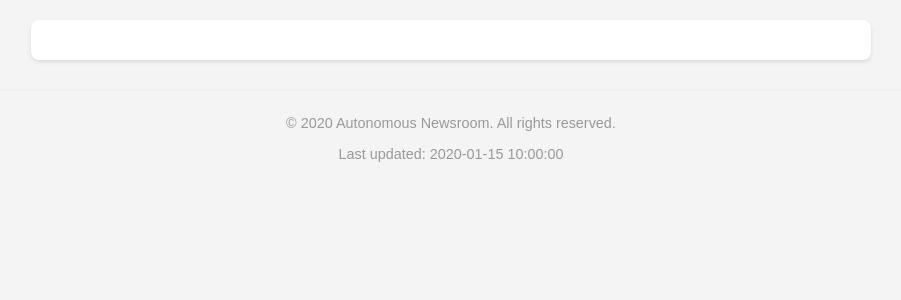
After one commit to Lakshmi-Sayyapureddy1819/autonomous-newsroom, a FastAPI app: template app/newsroom/templates/base.html in a window 1280 px wide. The commit adds this page. Shown: the top 300 px of the page, without its empty margins (189-1090 px from the left). Run offline with FastAPI, Linux system fonts and the light colour scheme; the template is opened without the code that fills it: most values are stand-ins (such as "Sample title", 1, 10 or a date in 2020).

Commit message:
feat: Implement design tokens, themes, contrast, and shared layout
Co-authored-by: reporter (openclaw) <reporter@newsroom.agents>
Agent: reporter
Runtime: openclaw
Model: google/gemini-2.5-flash
Ticket: #14

```diff
--- a/app/newsroom/main.py
+++ b/app/newsroom/main.py
@@ -6,12 +6,16 @@ from typing import Annotated, Generator
 
 from fastapi import Depends, FastAPI, Request, Response
 from fastapi.responses import HTMLResponse
+from fastapi.staticfiles import StaticFiles
 from fastapi.templating import Jinja2Templates
 
 from newsroom.db import get_connection
 
 # Initialize FastAPI app
 app = FastAPI()
+
+# Mount static files
+app.mount("/static", StaticFiles(directory="app/newsroom/static"), name="static")
 
 # Configure Jinja2 templates
 templates = Jinja2Templates(directory="app/newsroom/templates")
--- /dev/null
+++ b/app/newsroom/static/style.css
@@ -0,0 +1,107 @@
+:root {
+    /* Color Palette */
+    --color-neutral-100: #f4f4f4; /* light background */
+    --color-neutral-200: #eee;    /* lighter border */
+    --color-neutral-700: #666;    /* medium gray text */
+    --color-neutral-800: #333;    /* dark gray text */
+    --color-neutral-900: #999;    /* footer text */
+    --color-primary-500: #0056b3; /* primary blue */
+
+    /* Semantic Colors - Light Theme Default */
+    --background-color: var(--color-neutral-100);
+    --surface-color: #fff;
+    --text-color: var(--color-neutral-800);
+    --text-color-secondary: var(--color-neutral-700);
+    --text-color-tertiary: var(--color-neutral-900);
+    --primary-color: var(--color-primary-500);
+    --border-color: var(--color-neutral-200);
+
+    /* Typography */
+    --font-family-body: Arial, sans-serif;
+    --font-size-base: 1em; /* 16px */
+    --font-size-h1: 2em; /* 32px */
+    --font-size-h2: 1.2em; /* 19.2px */
+    --font-size-small: 0.9em; /* 14.4px */
+    --line-height-base: 1.6;
+
+    /* Spacing */
+    --spacing-xs: 5px;
+    --spacing-sm: 10px;
+    --spacing-md: 15px;
+    --spacing-lg: 20px;
+    --spacing-xl: 30px;
+
+    /* Border Radii */
+    --border-radius-md: 8px;
+
+    /* Shadows */
+    --shadow-sm: 0 2px 4px rgba(0, 0, 0, 0.1);
+}
+
+body {
+    font-family: var(--font-family-body);
+    margin: var(--spacing-lg);
+    background-color: var(--background-color);
+    color: var(--text-color);
+}
+.container {
+    max-width: 800px;
+    margin: auto;
+    background: var(--surface-color);
+    padding: var(--spacing-lg);
+    border-radius: var(--border-radius-md);
+    box-shadow: var(--shadow-sm);
+}
+h1 {
+    color: var(--primary-color);
+}
+.article-card {
+    border-bottom: 1px solid var(--border-color);
+    padding: var(--spacing-md) 0;
+}
+.article-card:last-child {
+    border-bottom: none;
+}
+.article-title a {
+    color: var(--primary-color);
+    text-decoration: none;
+    font-size: var(--font-size-h2);
+}
+.article-title a:hover {
+    text-decoration: underline;
+}
+.article-meta {
+    font-size: var(--font-size-small);
+    color: var(--text-color-secondary);
+    margin-top: var(--spacing-xs);
+}
+.article-summary {
+    margin-top: var(--spacing-sm);
+    line-height: var(--line-height-base);
+}
+.empty-state {
+    text-align: center;
+    padding: 50px; /* This could be a spacing variable */
+    color: var(--text-color-secondary);
+}
+.footer {
+    margin-top: var(--spacing-xl);
+    font-size: var(--font-size-small);
+    color: var(--text-color-tertiary);
+    text-align: center;
+    border-top: 1px solid var(--border-color);
+    padding-top: var(--spacing-sm);
+}
+
+@media (prefers-color-scheme: dark) {
+    :root {
+        /* Dark Theme Semantic Colors */
+        --background-color: #1a1a1a;
+        --surface-color: #2b2b2b;
+        --text-color: #e0e0e0;
+        --text-color-secondary: #b0b0b0;
+        --text-color-tertiary: #777;
+        --primary-color: #64b5f6; /* A lighter blue for contrast */
+        --border-color: #444;
+    }
+}
--- /dev/null
+++ b/app/newsroom/templates/base.html
@@ -0,0 +1,20 @@
+<!DOCTYPE html>
+<html lang="en">
+<head>
+    <meta charset="UTF-8">
+    <meta name="viewport" content="width=device-width, initial-scale=1.0">
+    <title>{% block title %}Autonomous Newsroom{% endblock %}</title>
+    <link rel="stylesheet" href="{{ url_for('static', path='style.css') }}">
+</head>
+<body>
+    <div class="container">
+        {% block content %}{% endblock %}
+    </div>
+    <div class="footer">
+        <p>&copy; {{ current_year }} Autonomous Newsroom. All rights reserved.</p>
+        {% if last_updated_message %}
+            <p>Last updated: {{ last_updated_message }}</p>
+        {% endif %}
+    </div>
+</body>
+</html>
```
Also changed, not shown: app/newsroom/templates/index.html (+7 -78 lines).
